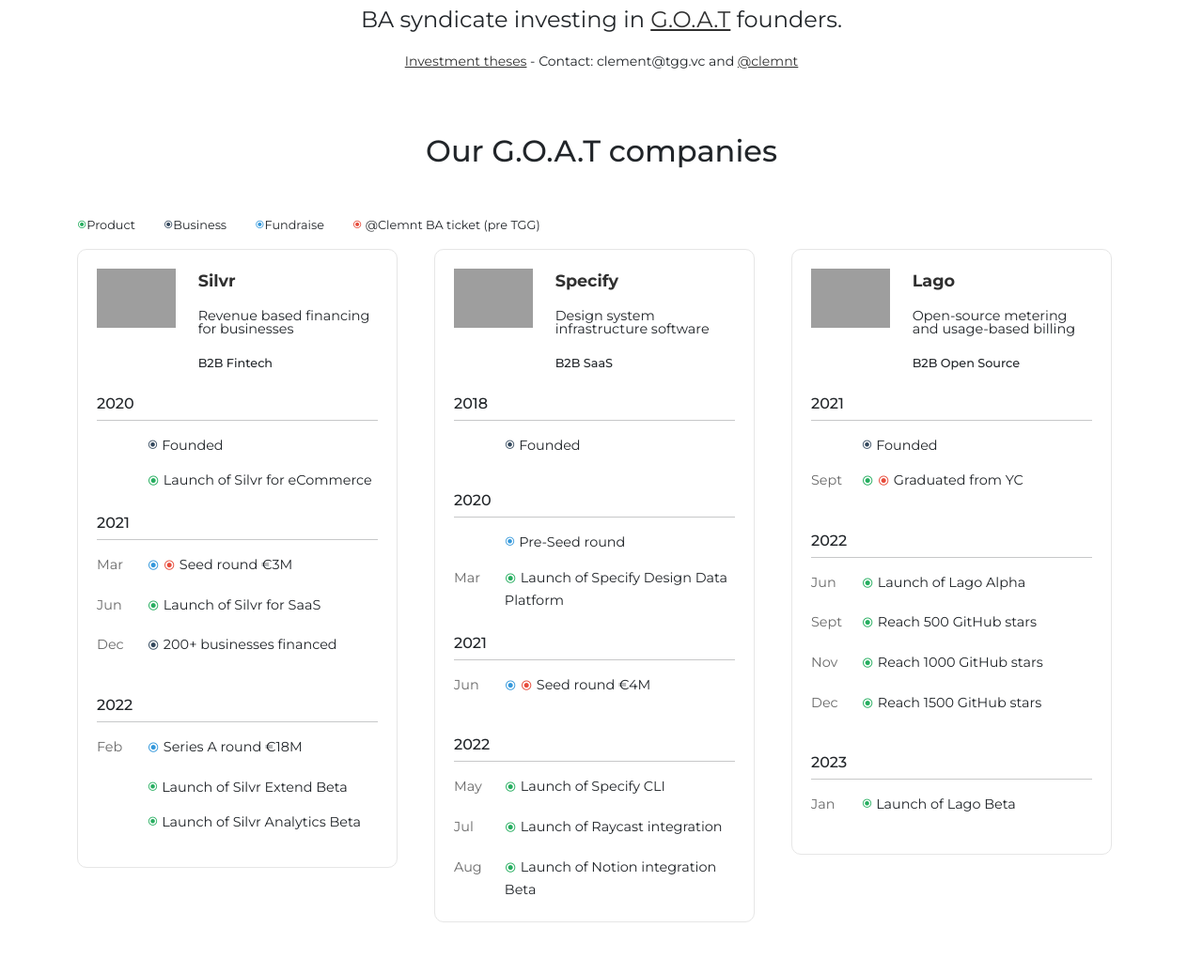
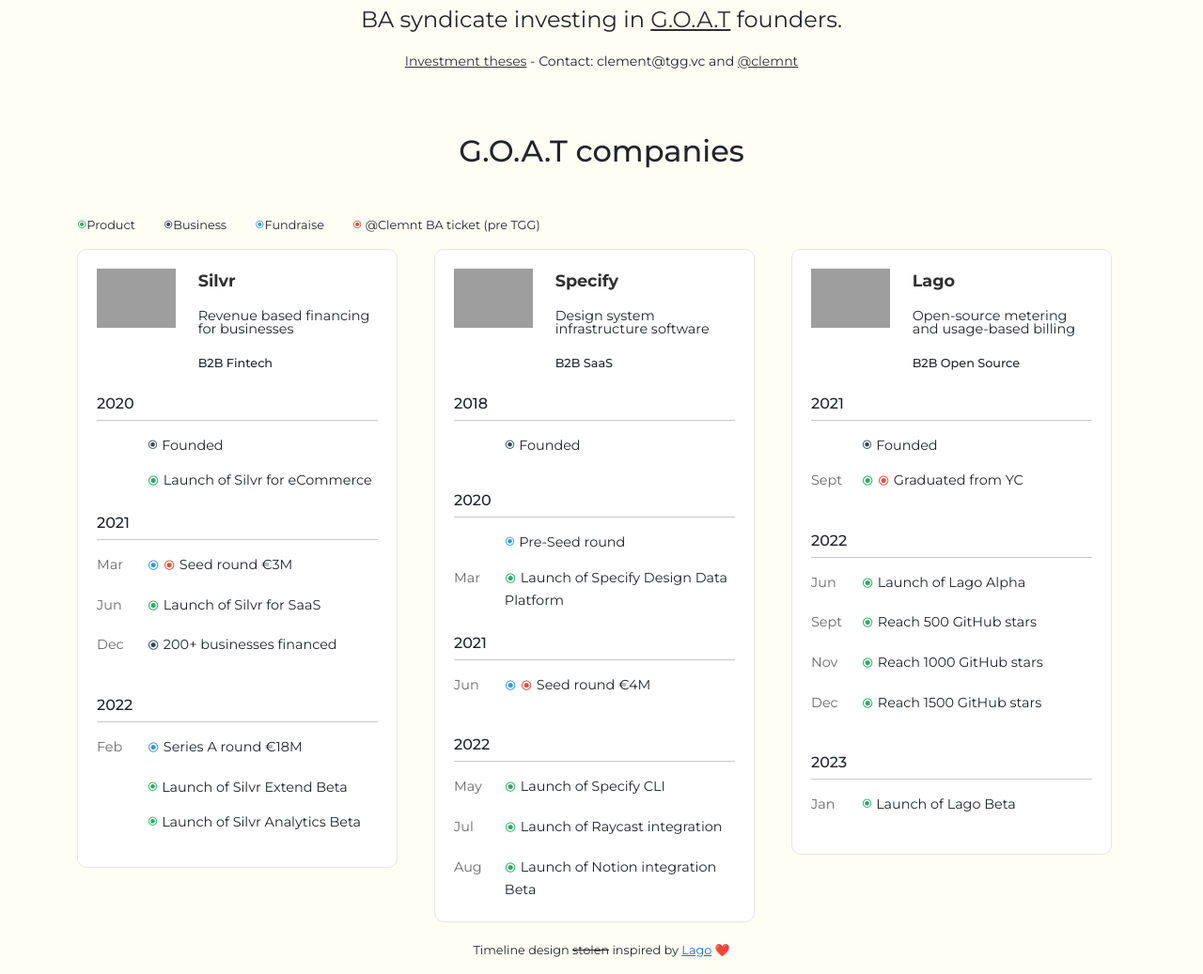
Before and after one commit to clemnt/clemnt.github.io, a plain HTML site: page index.html in a window 1280 px wide. Shown: the part 387-1424 px from the top of the page at 94% size. Before the commit the page ends 1389 px from the top, so only its background shows below. Drawn offline with nearby package versions, Linux system fonts and the light colour scheme; grey boxes are pictures that could not be loaded.

Commit message:
Minor Design changes

```diff
--- a/index.html
+++ b/index.html
@@ -10,7 +10,7 @@
   <link rel="preconnect" href="https://fonts.gstatic.com" crossorigin>
   <link href="https://fonts.googleapis.com/css2?family=MedievalSharp&family=Montserrat:wght@400;500;700&display=swap" rel="stylesheet">
   <link rel="stylesheet" href="https://fonts.googleapis.com/css2?family=Material+Symbols+Rounded:opsz,wght,FILL,GRAD@24,500,0,0" />
-      <meta name="twitter:card" content="summary_large_image" />
+  <meta name="twitter:card" content="summary_large_image" />
 <meta name="twitter:site" content="@clemnt" />
 <meta name="twitter:title" content="The 🐐 Guild" />
 <meta name="twitter:description" content="BA syndicate for 🐐 founders." />
@@ -19,6 +19,7 @@
     <style>
       body {
         font-family: 'Montserrat', sans-serif;
+        background-color: #FFFEF4;
       }
 
       #main-header h1 {
@@ -46,6 +47,7 @@
         padding: 20px;
         margin-right: 15px;
         margin-bottom: 20px;
+        background-color: #FFFFFF;
       }
 
       hr {
@@ -120,7 +122,7 @@
       </div>
 
       <div class="row">
-        <h2 class="text-center section-title">Our G.O.A.T companies</h2>
+        <h2 class="text-center section-title">G.O.A.T companies</h2>
         <p class="very-small">
           <span class="material-symbols-rounded" style="color:#27ae60; font-size: 0.8em;">radio_button_checked</span>Product &nbsp &nbsp &nbsp &nbsp
           <span class="material-symbols-rounded" style="color:#34495e; font-size: 0.8em;">radio_button_checked</span>Business &nbsp &nbsp &nbsp &nbsp
@@ -491,6 +493,12 @@
         </div>
       </div>
 
+      <div class="row text-center">
+        <div class="col">
+          <p class="text-center very-small">Timeline design <strike>stolen</strike> inspired by <a href="https://www.getlago.com/beta" target="_blank">Lago</a> ❤️</p>
+        </div>
+      </div>
+
 
 
     </div>
```
